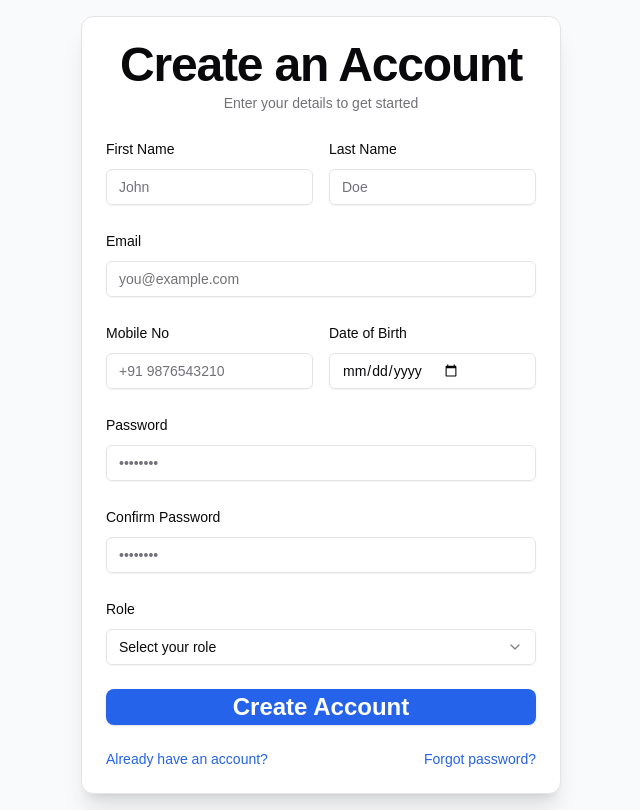
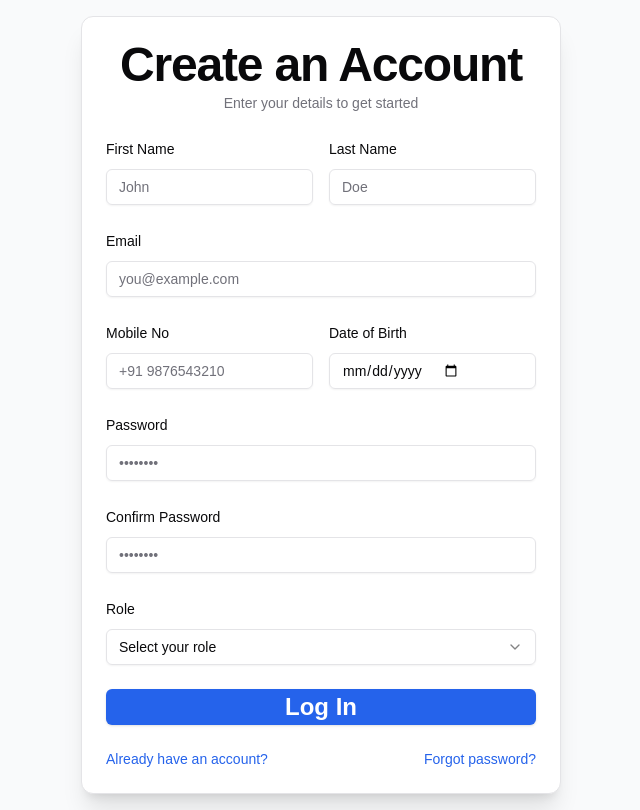
Before and after one commit to Pravin0607/StudyWise, a Next.js app: page /signup in a window 1280 px wide. Shown: the whole page, without its empty margins (319-959 px from the left). Built offline with nearby package versions, Linux system fonts and the light colour scheme.

Commit message:
mod : added spinner when create user is clicked

```diff
--- a/app/(auth)/signup/page.tsx
+++ b/app/(auth)/signup/page.tsx
@@ -27,8 +27,9 @@
 
   const { register, handleSubmit, formState: { errors }, watch } = useForm<SignupFormData>();
   const [role, setRole] = useState("")
-
+  const [isSubmitting, setIsSubmitting] = useState(false);
   const onSubmit = async (data: SignupFormData) => {
+    setIsSubmitting(true);
     try {
       console.log("Submitting Data : ",data)
       const response = await axios.post(`${base_url}/auth/register`, {
@@ -42,6 +43,8 @@
       }
     } catch (error: any) {
       toast.error(error.response?.data?.message || "Something went wrong!");
+    }finally{
+      setIsSubmitting(false);
     }
   };
 
@@ -231,11 +234,38 @@
                 animate={{ opacity: 1, y: 0 }}
                 transition={{ duration: 0.5 }}
               >
-                <Button
-                  type="submit"
-                  className="w-full py-3 px-4 bg-blue-600 text-white font-medium rounded-lg hover:bg-blue-700 focus:outline-none focus:ring-2 focus:ring-blue-500 focus:ring-offset-2 transition-colors"
+<Button
+                type="submit"
+                className="w-full py-3 px-4 bg-blue-600 text-white"
+                disabled={isSubmitting}
                 >
-                  <Large>Create Account</Large>
+                {isSubmitting ? (
+                  <div className="flex items-center justify-center">
+                  <svg
+                    className="animate-spin -ml-1 mr-3 h-5 w-5 text-white"
+                    xmlns="http://www.w3.org/2000/svg"
+                    fill="none"
+                    viewBox="0 0 24 24"
+                  >
+                    <circle
+                    className="opacity-25"
+                    cx="12"
+                    cy="12"
+                    r="10"
+                    stroke="currentColor"
+                    strokeWidth="4"
+                    ></circle>
+                    <path
+                    className="opacity-75"
+                    fill="currentColor"
+                    d="M4 12a8 8 0 018-8V0C5.373 0 0 5.373 0 12h4zm2 5.291A7.962 7.962 0 014 12H0c0 3.042 1.135 5.824 3 7.938l3-2.647z"
+                    ></path>
+                  </svg>
+                  <span>Processing...</span>
+                  </div>
+                ) : (
+                  <Large>Log In</Large>
+                )}
                 </Button>
               </motion.div>
 
```
